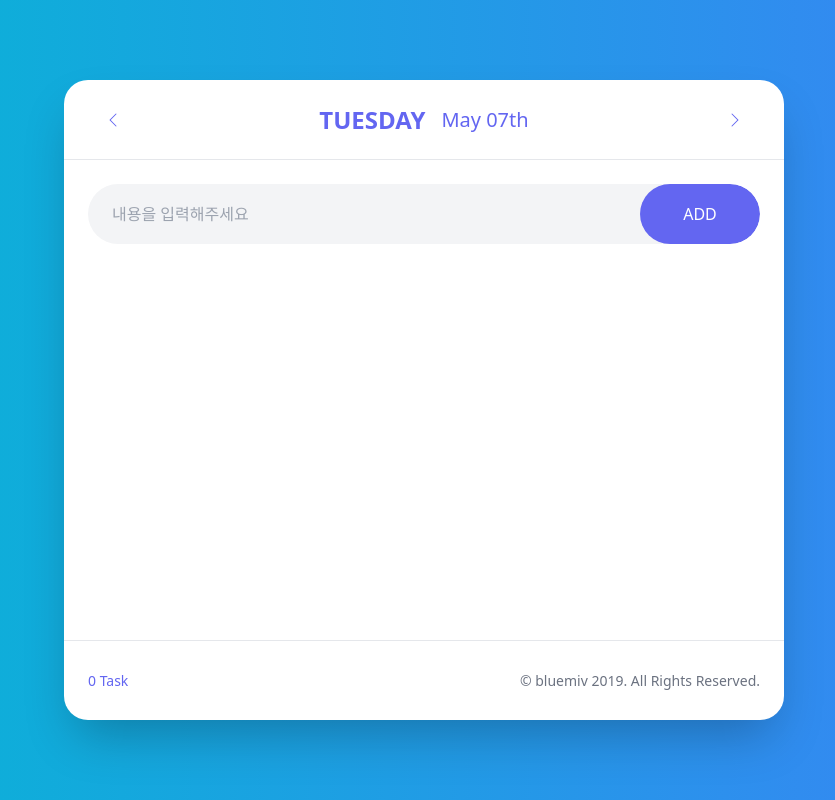
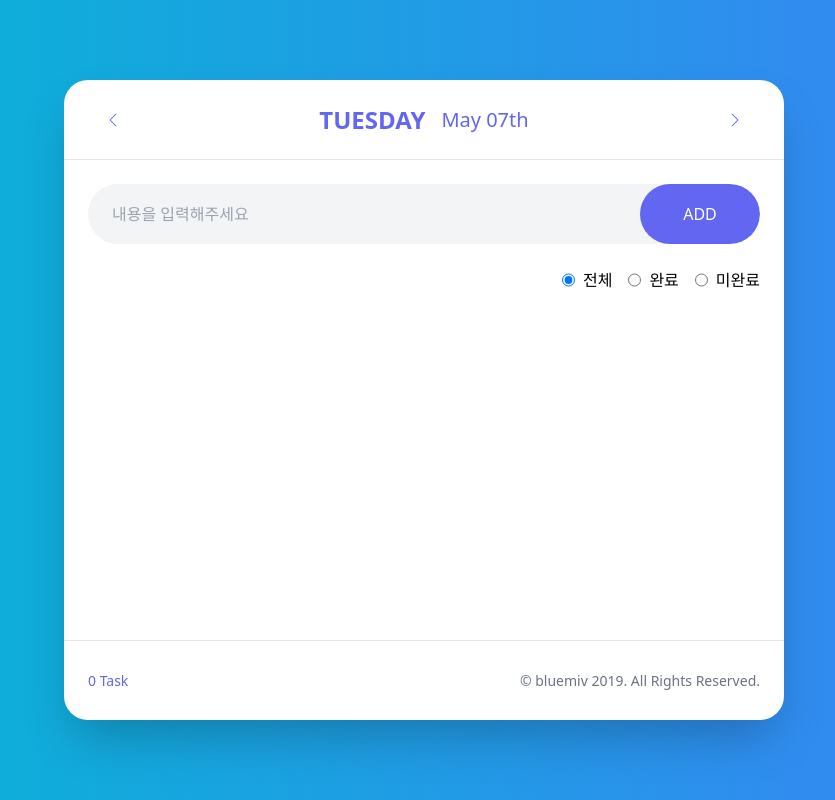
Before and after one commit to bluemiv/ReactToDoWebApp, a React (Vite) app: page / in a window 1280 px wide. Shown: the whole page, without its empty margins (216-1051 px from the left). Built offline with nearby package versions, Linux system fonts and the light colour scheme.

Commit message:
feat: todo list 완료/미완료 필터 기능 #14

```diff
--- a/src/App.tsx
+++ b/src/App.tsx
@@ -1,10 +1,11 @@
-import { TodoAddForm, TodoCard, TodoList } from '@/features/todo';
+import { TodoAddForm, TodoCard, TodoFilter, TodoList } from '@/features/todo';
 
 export default function App() {
   return (
     <main className="w-screen h-screen bg-gradient-to-r from-cyan-500 to-blue-500 flex items-center min-w-[320px]">
       <TodoCard>
         <TodoAddForm />
+        <TodoFilter />
         <div className="overflow-y-auto px-2">
           <TodoList />
         </div>
--- /dev/null
+++ b/src/features/todo/components/TodoFilter.tsx
@@ -0,0 +1,55 @@
+import { useRef } from 'react';
+import { TPropsWithChildren } from '@/types';
+import { useTodoFilterStore } from '@/features/todo';
+
+enum TodoFilterValue {
+  all,
+  normal,
+  completed,
+}
+
+export default function TodoFilter() {
+  const { filter, setFilter } = useTodoFilterStore();
+  return (
+    <div className="flex justify-end gap-4">
+      <Radio
+        checked={filter === TodoFilterValue.all}
+        onChange={(checked) => checked && setFilter(TodoFilterValue.all)}
+      >
+        전체
+      </Radio>
+      <Radio
+        checked={filter === TodoFilterValue.completed}
+        onChange={(checked) => checked && setFilter(TodoFilterValue.completed)}
+      >
+        완료
+      </Radio>
+      <Radio
+        checked={filter === TodoFilterValue.normal}
+        onChange={(checked) => checked && setFilter(TodoFilterValue.normal)}
+      >
+        미완료
+      </Radio>
+    </div>
+  );
+}
+
+function Radio({
+  checked,
+  children,
+  onChange,
+}: TPropsWithChildren<{ checked: boolean; onChange: (checked: boolean) => void }>) {
+  const inputRef = useRef<HTMLInputElement>(null);
+  return (
+    <div className="flex gap-2 cursor-pointer" onClick={() => inputRef.current?.click()}>
+      <input
+        className="cursor-pointer"
+        ref={inputRef}
+        type="radio"
+        checked={checked}
+        onChange={(e) => onChange(e.target.checked)}
+      />
+      <label className="cursor-pointer">{children}</label>
+    </div>
+  );
+}
--- a/src/features/todo/components/TodoList/TodoList.tsx
+++ b/src/features/todo/components/TodoList/TodoList.tsx
@@ -1,11 +1,18 @@
-import { useTodayTodoList } from '@/features/todo';
+import { TodoFilterValue, TodoState, useTodayTodoList, useTodoFilterStore } from '@/features/todo';
 import TodoItem from './TodoItem';
 
 export default function TodoList() {
   const todayTodoList = useTodayTodoList();
+  const { filter } = useTodoFilterStore();
+  const displayTodoList = todayTodoList.filter((todo) => {
+    if (filter === TodoFilterValue.all) return true;
+    if (filter === TodoFilterValue.completed) return todo.state === TodoState.completed;
+    if (filter === TodoFilterValue.normal) return todo.state === TodoState.normal;
+    return false;
+  });
   return (
     <div className="flex flex-col gap-4">
-      {todayTodoList.map((todo) => (
+      {displayTodoList.map((todo) => (
         <TodoItem key={todo.id} todo={todo} />
       ))}
     </div>
--- a/src/features/todo/components/index.ts
+++ b/src/features/todo/components/index.ts
@@ -1,6 +1,6 @@
 import TodoAddForm from './TodoAddForm';
 import TodoCard from './TodoCard';
 import TodoList from './TodoList';
-import TodoCheckBox from './TodoCheckBox';
+import TodoFilter from './TodoFilter';
 
-export { TodoAddForm, TodoCard, TodoList, TodoCheckBox };
+export { TodoAddForm, TodoCard, TodoList, TodoFilter };
--- a/src/features/todo/constants/index.ts
+++ b/src/features/todo/constants/index.ts
@@ -3,3 +3,9 @@ export enum TodoState {
   completed,
   drop,
 }
+
+export enum TodoFilterValue {
+  all,
+  normal,
+  completed,
+}
--- a/src/features/todo/store/index.ts
+++ b/src/features/todo/store/index.ts
@@ -1,2 +1,2 @@
+export * from './persistTodoStore';
 export * from './todoStore';
-export * from './todoDateStore';
--- /dev/null
+++ b/src/features/todo/store/persistTodoStore.ts
@@ -0,0 +1,23 @@
+import { create } from 'zustand';
+import { devtools, persist } from 'zustand/middleware';
+import { TTodoInfo } from '@/features/todo';
+
+interface TPersistTodoState {
+  todoInfo: TTodoInfo;
+  setTodoInfo: (todoInfo: TTodoInfo) => void;
+}
+
+const usePersistTodoStore = create<TPersistTodoState>()(
+  devtools(
+    persist(
+      (set) => ({
+        todoInfo: {},
+        setTodoInfo: (todoInfo) => set(() => ({ todoInfo })),
+      }),
+      { name: 'todoStore' },
+    ),
+  ),
+);
+
+export const useTodoStore = () =>
+  usePersistTodoStore(({ todoInfo, setTodoInfo }) => ({ todoInfo, setTodoInfo }));
--- a/src/features/todo/store/todoDateStore.ts
+++ /dev/null
@@ -1,15 +0,0 @@
-import { create } from 'zustand';
-import { devtools } from 'zustand/middleware';
-import dayjs, { Dayjs } from 'dayjs';
-
-interface TTodoDateState {
-  curDate: Dayjs;
-  setCurDate: (curDate: Dayjs) => void;
-}
-
-export const useTodoDateStore = create<TTodoDateState>()(
-  devtools((set) => ({
-    curDate: dayjs(),
-    setCurDate: (curDate) => set(() => ({ curDate })),
-  })),
-);
--- a/src/features/todo/store/todoStore.ts
+++ b/src/features/todo/store/todoStore.ts
@@ -1,20 +1,26 @@
 import { create } from 'zustand';
-import { devtools, persist } from 'zustand/middleware';
-import { TTodoInfo } from '@/features/todo';
+import { devtools } from 'zustand/middleware';
+import dayjs, { Dayjs } from 'dayjs';
+import { TodoFilterValue } from '@/features/todo';
 
 interface TTodoState {
-  todoInfo: TTodoInfo;
-  setTodoInfo: (todoInfo: TTodoInfo) => void;
+  filter: TodoFilterValue;
+  setFilter: (filter: TodoFilterValue) => void;
+  curDate: Dayjs;
+  setCurDate: (curDate: Dayjs) => void;
 }
 
-export const useTodoStore = create<TTodoState>()(
-  devtools(
-    persist(
-      (set) => ({
-        todoInfo: {},
-        setTodoInfo: (todoInfo) => set(() => ({ todoInfo })),
-      }),
-      { name: 'todoStore' },
-    ),
-  ),
+const useTodoStore = create<TTodoState>()(
+  devtools((set) => ({
+    filter: TodoFilterValue.all,
+    setFilter: (filter) => set(() => ({ filter })),
+    curDate: dayjs(),
+    setCurDate: (curDate) => set(() => ({ curDate })),
+  })),
 );
+
+export const useTodoDateStore = () =>
+  useTodoStore(({ curDate, setCurDate }) => ({ curDate, setCurDate }));
+
+export const useTodoFilterStore = () =>
+  useTodoStore(({ filter, setFilter }) => ({ filter, setFilter }));
```
Also changed, not shown: src/features/todo/components/TodoList/TodoItem.tsx (+2 -8 lines), src/features/todo/components/TodoList/TodoCheckBox.tsx (renamed from src/features/todo/components/TodoCheckBox.tsx).
